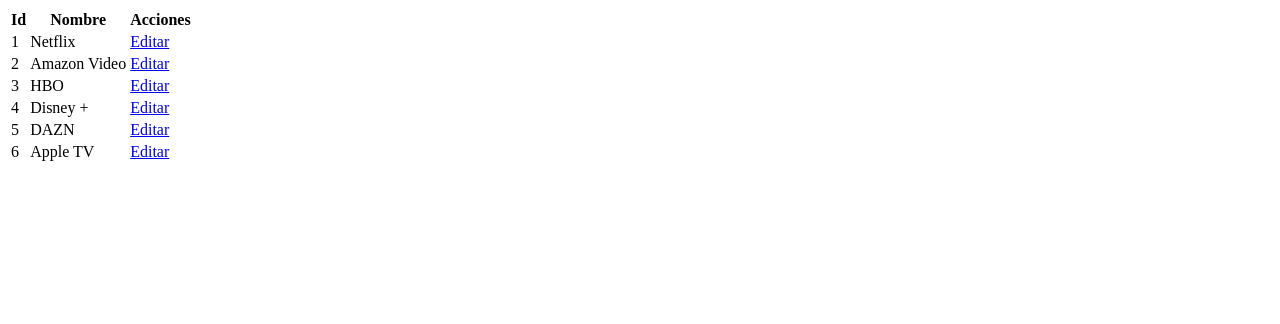
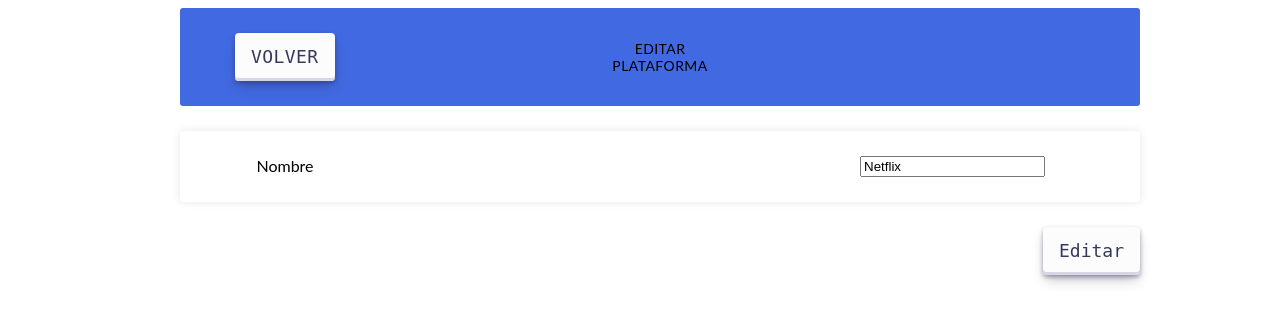
Before and after one commit to Master-VIU/MASW04_actividad_1, a PHP site: page /views/plataforma/edit.php?id=1 in a window 1280 px wide. Shown: the top 324 px of the page. Run offline with PHP 8.4, Linux system fonts and the light colour scheme; data comes from the database, SQL or seed files in the repository.

Commit message:
advances in views

```diff
--- a/views/plataforma/edit.php
+++ b/views/plataforma/edit.php
@@ -1,47 +1,85 @@
+<div>
+    <link rel="stylesheet" href="../styles/main.css" type="text/css">
+    <?php
+    include $_SERVER['DOCUMENT_ROOT'].'/MASW04_actividad_1/controllers/PlataformaController.php';
+    ?>
+    <body>
         <div>
             <?php
-    include $_SERVER['DOCUMENT_ROOT'].'/MASW04_actividad_1/controllers/PlataformaController.php';
-        $listaPlataformas = listarPlataformas();
+                $idIPlataforma = $_GET['id'];
+                $plataformaObjeto = obtenerPlataforma($idIPlataforma);
 
-        if (count($listaPlataformas) > 0)
+                $sendData = false;
+                $plataformaEditada = false;
+                if(isset($_POST['botonEditar']))
+                {
+                    $sendData = true;
+                }
+                if($sendData)
+                {
+                    if(isset($_POST['editarPlataforma']))
+                    {
+                        $plataformaEditada = actualizarPlataforma($_POST['platafromaId'], $_POST['editarPlataforma']);
+                    }
+                }
+                if(!$sendData)
                 {
             ?>
-            <table class="tabla">
-                <thead>
-                    <th>Id</th>
-                    <th>Nombre</th>
-                    <th>Acciones</th>
-                </thead>
-                <tbody>
+
+<div class="table_container">
+        <ul class="items_table">
+            <li class="table-title">
+                <div class="item_column">
+                    <a class="btn btn-success" href="index.php">
+                        Volver
+                    </a>
+                </div>
+                <div class="item_column">EDITAR PLATAFORMA</div>
+                <div class="item_column"></div>
+            </li>
+            <form name="editar_plataforma" action="" method="POST">
+            <li class="table-row">
+                    <div class="item_column">
+                        <label for="editarPlataforma" class="form-label">Nombre</label>
+                    </div>
+                    <div class="item_column_wide">
+                        <input id="editarPlataforma" name="editarPlataforma" type="text" placeholder="Introduce el nombre d ela plataforma" class="form-control"
+                        required value="<?php if(isset($plataformaObjeto)) echo $plataformaObjeto->getNombre();?>" />
+                        <input type="hidden" name="platafromaId" value="<?php echo $idIPlataforma;?>"/>
+                    </div>
+                    </li>
+                <input style="float: right;" type="submit" value="Editar" class="btn btn-primary" name="botonEditar" />
+            </form>
+        </ul>
+     </div>
      <?php
-                    foreach($listaPlataformas as $plataforma)
+        }
+        else
+        {
+            if($plataformaEditada)
                  {
                     ?>
-                        <tr>
-                            <td><?php echo $plataforma->getId(); ?></td>
-                            <td><?php echo $plataforma->getNombre(); ?></td>
-                            <td>
-                                <div class="btn-group" role="group">
-                                    <a class="btn btn-success" href="edit.php?id=<?php echo $plataforma->getId(); ?>">
-                                        Editar
-                                    </a>
+                    <div class="row">
+                        <div class="alerta alerta-success" role="alert">
+                            Plataforma editada correctamente. <br><br>
+                            <a href="index.php">Volver al listado de idiomas</a>
                         </div>
-                            </td>
-                        </tr>
-                <?php
-                    }
-                ?>
-                </tbody>
-            </table>
+                    </div>
                 <?php
                     }
                     else
                     {
                  ?>
-            <div class="alerta alerta-warning" role="alert">
-                Aun no existen plataformas.
+                 <div class="row">
+                    <div class="alerta alerta-danger" role="alert">
+                       La plataforma no se ha editado correctamente. <br><br>
+                        <a href="edit.php?id=<?php echo $idIPlataforma;?>"> Volver a intentarlo.</a>
+                    </div>
                  </div>
                  <?php
                     }
+                }
             ?>
         </div>
+    </body>
+</div>
```
Lines whose indentation alone changed are shown as unchanged.
